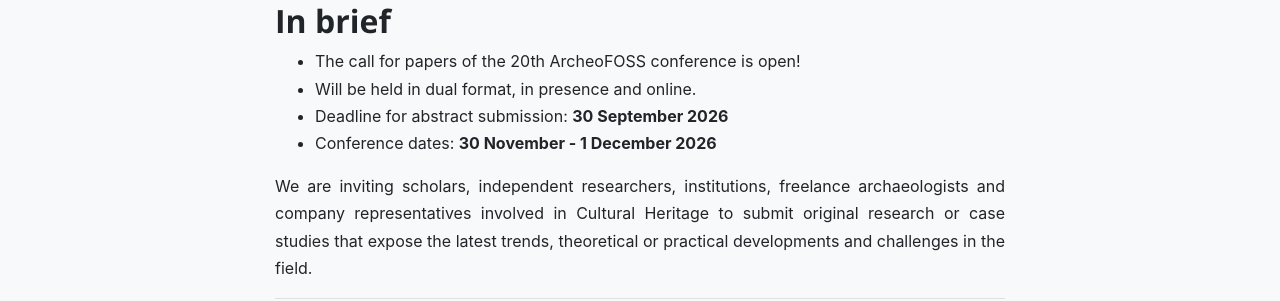
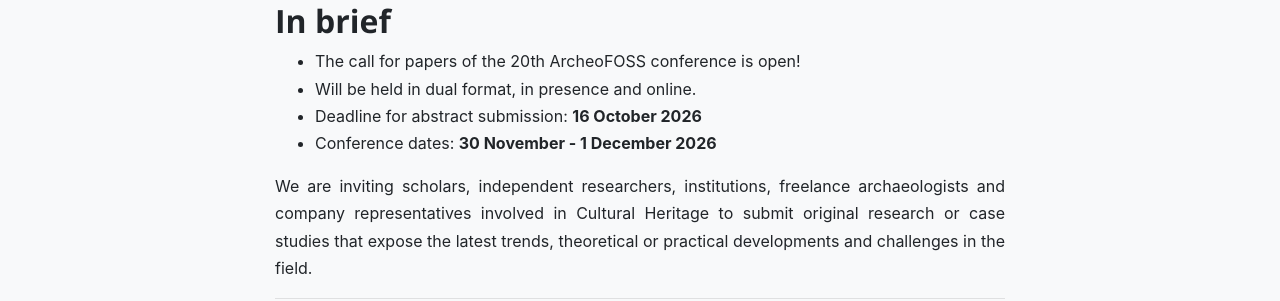
Before and after one commit to archeofoss/archeofoss, a Jekyll site: the page built from 2026/call-for-papers.md, in a window 1280 px wide and 900 px high. Shown: the part 366-667 px from the top of the window. Built offline with Jekyll 4.4.1, drawn with Linux system fonts in a browser that asks for light colours; nearby versions of some CDN libraries.

Commit message:
Update call-for-papers.md
deadline extended

```diff
--- a/2026/call-for-papers.md
+++ b/2026/call-for-papers.md
@@ -9,7 +9,7 @@
 
 - The call for papers of the 20th ArcheoFOSS conference is open!
 - Will be held in dual format, in presence and online.
-- Deadline for abstract submission: **30 September 2026**
+- Deadline for abstract submission: **16 October 2026**
 - Conference dates: **30 November - 1 December 2026**
 
 We are inviting scholars, independent researchers, institutions, freelance archaeologists and company representatives involved in Cultural Heritage to submit original research or case studies that expose the latest trends, theoretical or practical developments and challenges in the field.
```
